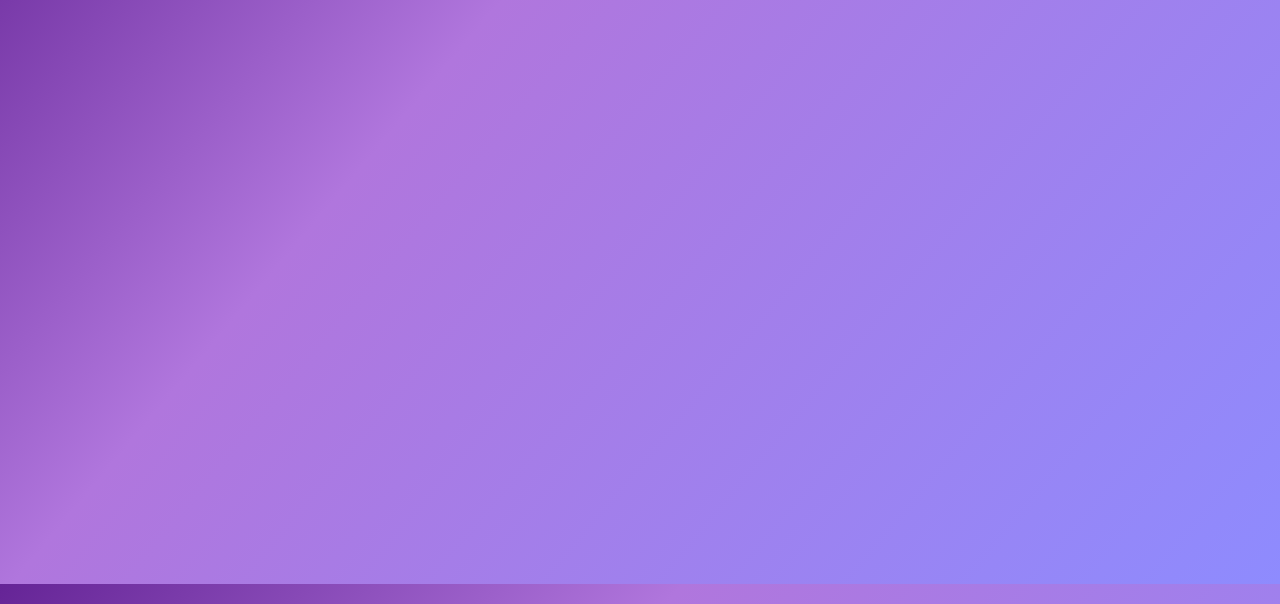
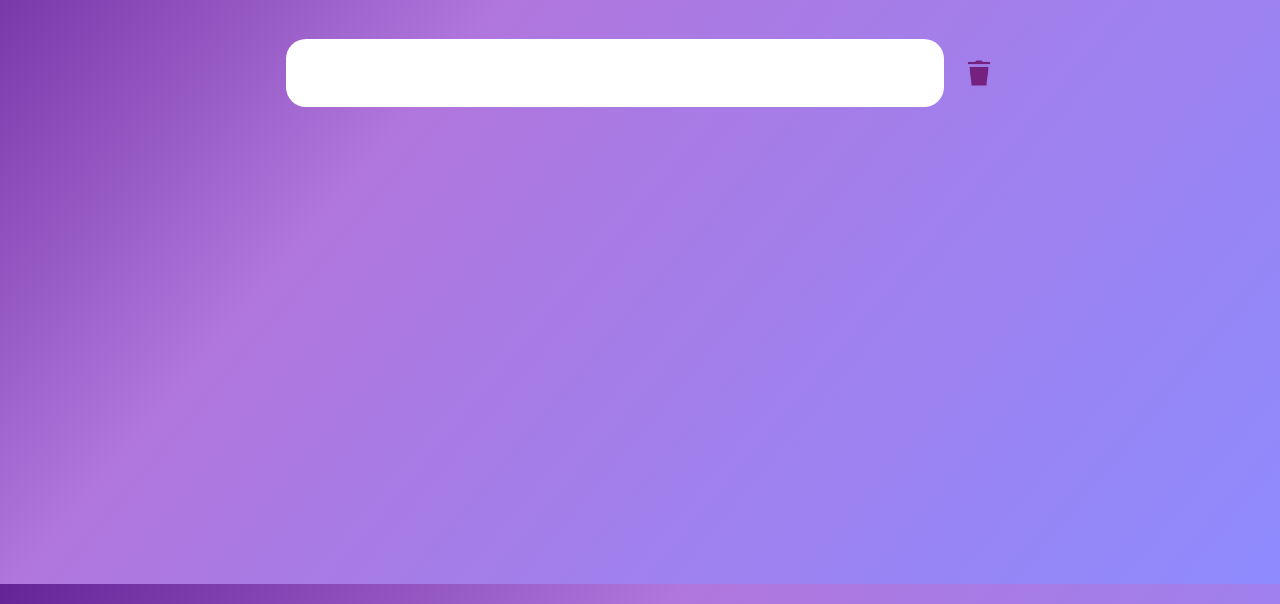
Before and after one commit to MurtuzaKapasi/Notes-App, a plain HTML site: page index.html in a window 1280 px wide. Shown: the part 216-820 px from the top of the page. Drawn offline with nearby package versions, Linux system fonts and the light colour scheme.

Commit message:
comment removed

```diff
--- a/index.html
+++ b/index.html
@@ -14,10 +14,10 @@
         <h1><img src="assets/Designer.png" />Notes</h1>
         <button class="btn">Save Note</button>
         <div class="notes-container">
-            <!-- <div class="noteBox">
+            <div class="noteBox">
                 <p contenteditable="true" class="input-box"></p>
                 <img src="assets\icons8-delete-96.png" />
-            </div> -->
+            </div>
         </div>
     </div>
 
```
